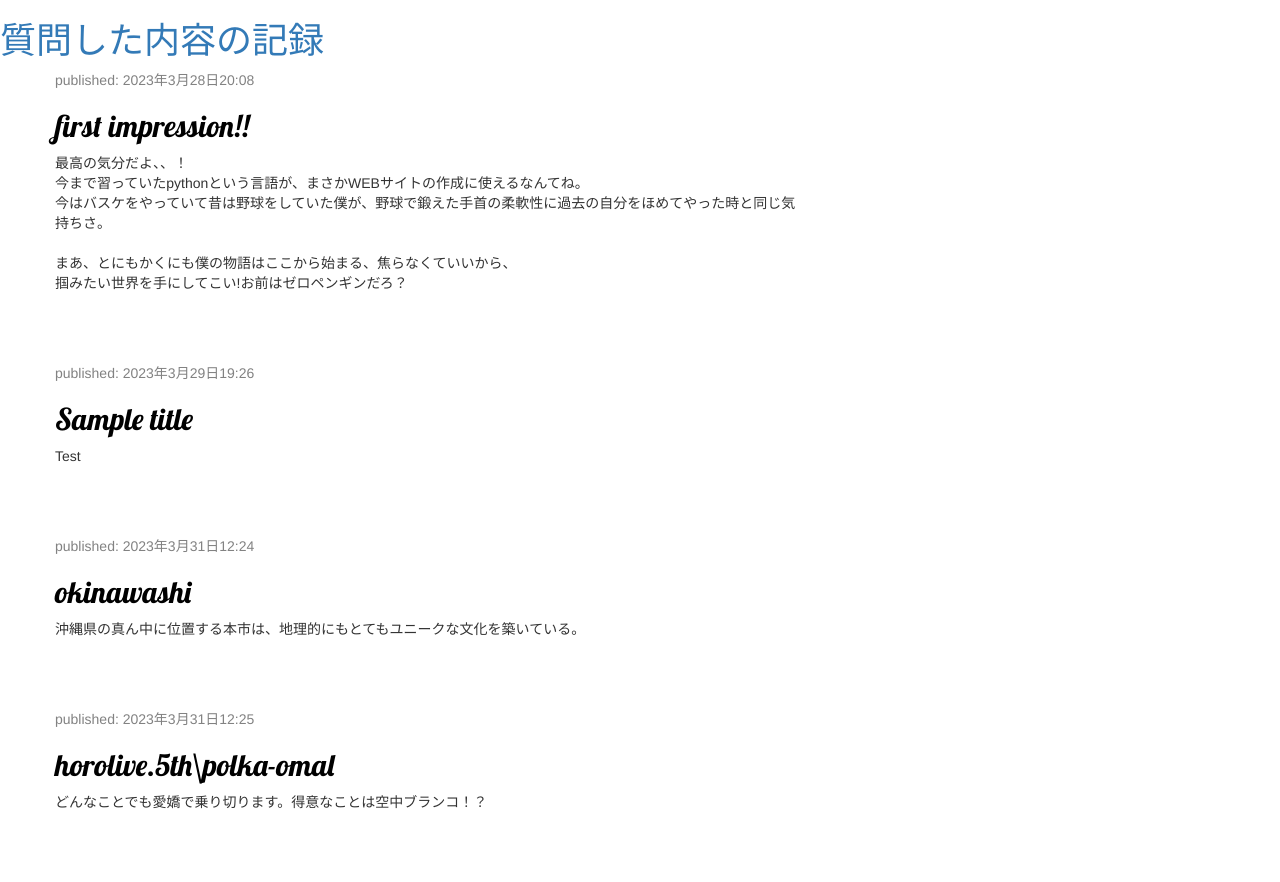
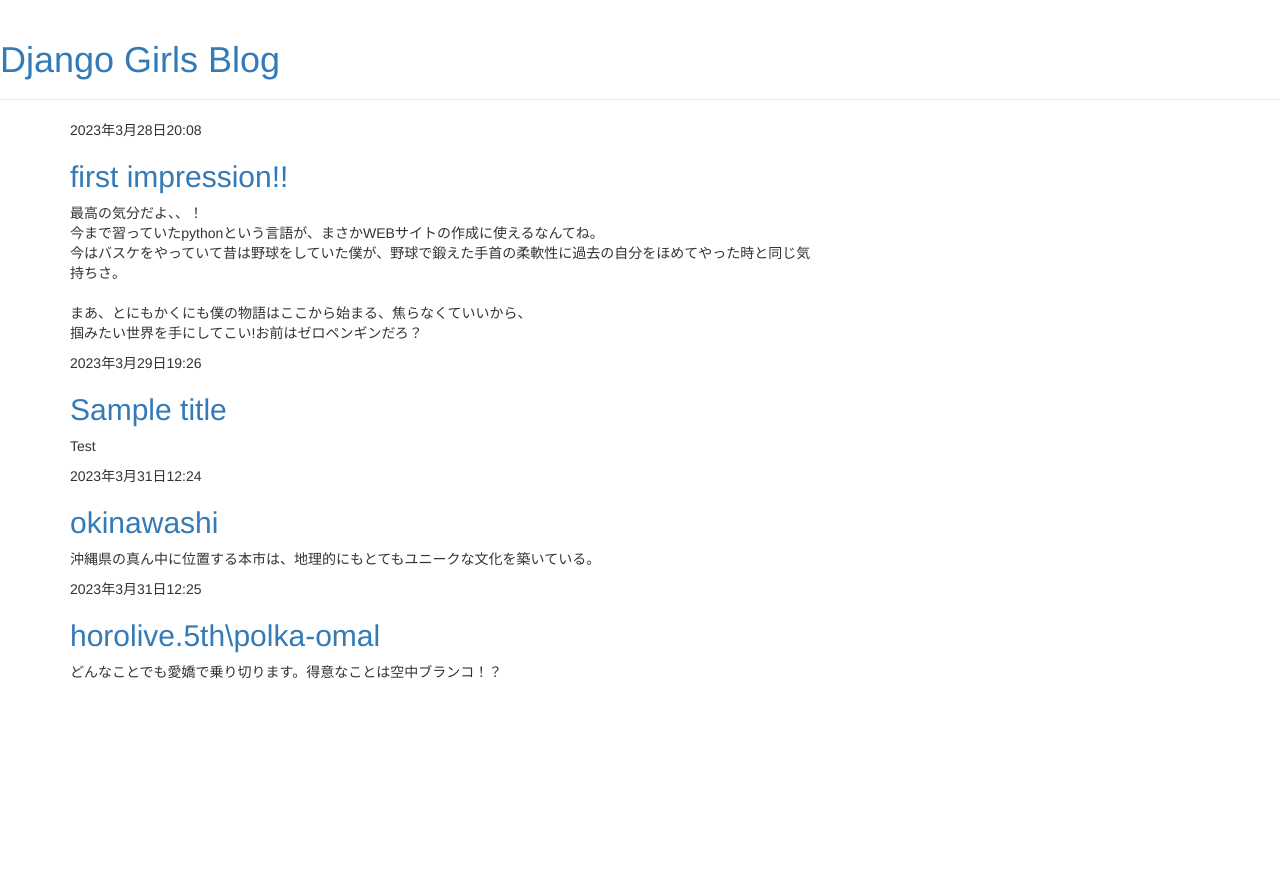
Before and after one commit to zero-penguin/my-first-blog, a Django app: page / in a window 1280 px wide. After the commit the page ends 679 px from the top, so only its background shows below. Run offline with Django 4.2, Linux system fonts and the light colour scheme; data comes from the database, SQL or seed files in the repository; some libraries are stand-ins or nearby versions.

Commit message:
テンプレートの拡張

```diff
--- /dev/null
+++ b/blog/templates/blog/base.html
@@ -0,0 +1,23 @@
+{% load static %}
+<html>
+  <head>
+      <title>Django Girls blog</title>
+      <link rel="stylesheet" href="//maxcdn.bootstrapcdn.com/bootstrap/3.2.0/css/bootstrap.min.css">
+      <link rel="stylesheet" href="//maxcdn.bootstrapcdn.com/bootstrap/3.2.0/css/bootstrap-theme.min.css">
+      <link href='//fonts.googleapis.com/css?family=Lobster&subset=latin,latin-ext' rel='stylesheet' type='text/css'>
+      <link rel="stylesheet" href="{% static 'css/blog.css' %}">
+  </head>
+  <body>
+    <div class="page-header">
+        <h1><a href="/">Django Girls Blog</a></h1>
+    </div>
+    <div class="content container">
+        <div class="row">
+            <div class="col-md-8">
+            {% block content %}
+            {% endblock %}
+            </div>
+        </div>
+    </div>
+  </body>
+</html>
--- a/blog/templates/blog/post_list.html
+++ b/blog/templates/blog/post_list.html
@@ -1,32 +1,13 @@
-<!DOCTYPE html>
-{% load static %}
-<html>
-    <head>
-        <title>Django Girls blog</title>
-        <link rel="stylesheet" href="//maxcdn.bootstrapcdn.com/bootstrap/3.2.0/css/bootstrap.min.css">
-        <link rel="stylesheet" href="//maxcdn.bootstrapcdn.com/bootstrap/3.2.0/css/bootstrap-theme.min.css">
-        <link href="//fonts.googleapis.com/css?family=Lobster&subset=latin,latin-ext" rel="stylesheet" type="text/css">
-        <link rel="stylesheet" href="{% static 'blog.css' %}">
-    </head>
-    <body>
-        <div>
-            <h1><a href="/">質問した内容の記録</a></h1>
-        </div>
+{% extends 'blog/base.html' %}
 
-        <div class="content container">
-            <div class="row">
-                <div class="col-md-8">
+{% block content %}
     {% for post in posts %}
         <div class="post">
             <div class="date">
-                                <p>published: {{ post.published_date }}</p>
+                {{ post.published_date }}
             </div>
             <h2><a href="">{{ post.title }}</a></h2>
             <p>{{ post.text|linebreaksbr }}</p>
         </div>
     {% endfor %}
-                </div>
-            </div>
-        </div>
-    </body>
-</html>
+{% endblock %}
```
Lines whose indentation alone changed are shown as unchanged.
